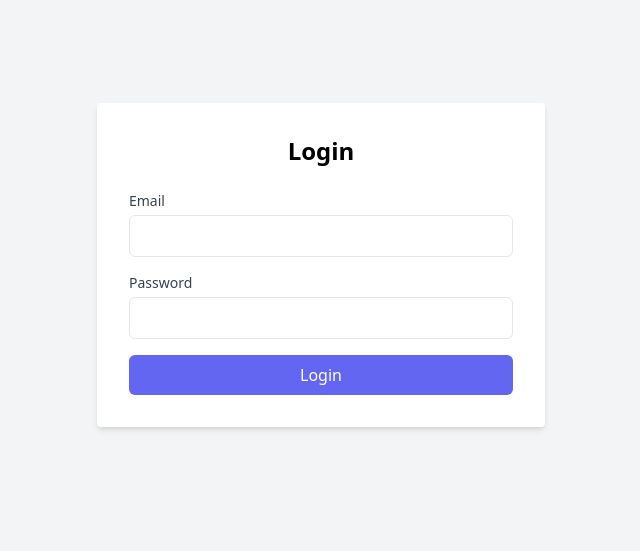
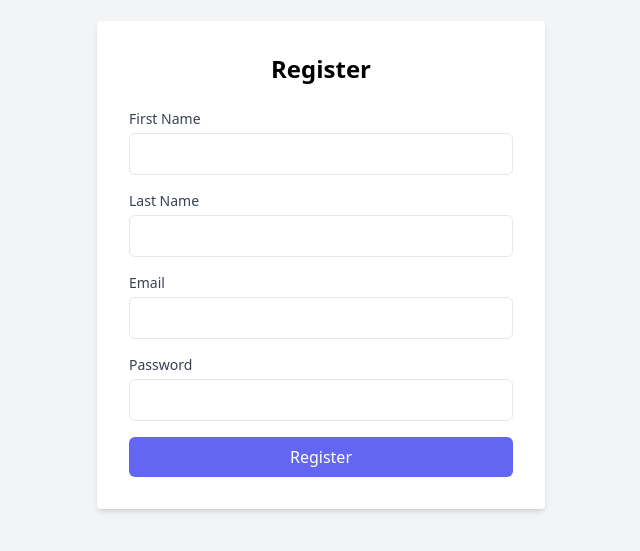
Before and after one commit to Jasleen-debug/CodeCognizance, a React (Vite) app in the folder frontend/: page / in a window 1280 px wide. Shown: the part 135-686 px from the top of the page, without its empty margins (319-959 px from the left). Built offline with nearby package versions, Linux system fonts and the light colour scheme.

Commit message:
Implemented state management using useState hook to handle registration form data

```diff
--- a/frontend/src/App.jsx
+++ b/frontend/src/App.jsx
@@ -1,13 +1,13 @@
 //import './App.css'
-//import RegistrationForm from "./components/RegistrationForm";
-import LoginForm from "./components/LoginForm"
+import RegistrationForm from "./components/RegistrationForm";
+//import LoginForm from "./components/LoginForm"
 
 function App() {
   return (
     <>
-{/*       <RegistrationForm />
- */}      <LoginForm/>
-    </>
+   <RegistrationForm />
+{/*    <LoginForm/>
+ */}    </>
   );
 }
 
--- a/frontend/src/components/RegistrationForm.jsx
+++ b/frontend/src/components/RegistrationForm.jsx
@@ -1,31 +1,79 @@
-//import React from 'react'
+import {useState} from 'react'
 
 const RegistrationForm = () => {
+
+  const [firstname, setFirstName] = useState('')
+  const [lastname, setLastName] = useState('')
+  const [email, setEmail] = useState('')
+  const [password, setPassword] = useState('')
+
+  const handleInputChange = (e) => {
+
+    const { name, value } = e.target
+
+    switch (name) {
+      case 'firstname':
+        setFirstName(value)
+        break
+      case 'lastname':
+        setLastName(value)
+        break
+      case 'email':
+        setEmail(value)
+        break
+      case 'password':
+        setPassword(value)
+        break
+      default:
+        break
+    }
+  }
+
+  const handleSubmit = (e) => {
+    e.preventDefault();
+    const formData = { firstname, lastname, email, password }
+    console.log(formData)
+    //we will send the form data to the backend later but for now just logging out on the console to see if all is good or no
+  }
+
   return (
     <div className="flex items-center justify-center min-h-screen bg-gray-100">
       <div className="w-full max-w-md p-8 space-y-6 bg-white rounded shadow-md">
         <h2 className="text-2xl font-bold text-center">Register</h2>
 
-        <form className="space-y-4">
+        <form className="space-y-4" onSubmit={handleSubmit}>
 
           <div>
             <label htmlFor="firstname" className="block text-sm font-medium text-gray-700">First Name</label>
-            <input type="text" id="frstname" name="firstname" className="w-full px-3 py-2 mt-1 border rounded-md focus:outline-none focus:ring focus:ring-indigo-200 focus:border-indigo-300" required/>
+            <input type="text" id="firstname" name="firstname" className="w-full px-3 py-2 mt-1 border rounded-md focus:outline-none focus:ring focus:ring-indigo-200 focus:border-indigo-300"
+                   value={firstname}
+                   onChange={handleInputChange}
+                   required />
           </div>
 
           <div>
             <label htmlFor="lastname" className="block text-sm font-medium text-gray-700">Last Name</label>
-            <input type="text" id="lastname" name="lastname" className="w-full px-3 py-2 mt-1 border rounded-md focus:outline-none focus:ring focus:ring-indigo-200 focus:border-indigo-300" required/>
+            <input type="text" id="lastname" name="lastname" className="w-full px-3 py-2 mt-1 border rounded-md focus:outline-none focus:ring focus:ring-indigo-200 focus:border-indigo-300"
+                   value={lastname}
+                   onChange={handleInputChange}
+                   required />
           </div>
 
           <div>
             <label htmlFor="email" className="block text-sm font-medium text-gray-700">Email</label>
-            <input type="email" id="email" name="email" className="w-full px-3 py-2 mt-1 border rounded-md focus:outline-none focus:ring focus:ring-indigo-200 focus:border-indigo-300" required/>
+            <input type="email" id="email" name="email" className="w-full px-3 py-2 mt-1 border rounded-md focus:outline-none focus:ring focus:ring-indigo-200 focus:border-indigo-300"
+                   autoComplete="email"
+                   value={email}
+                   onChange={handleInputChange}
+                   required />
           </div>
 
           <div>
             <label htmlFor="password" className="block text-sm font-medium text-gray-700">Password</label>
-            <input type="password" id="password" name="password" className="w-full px-3 py-2 mt-1 border rounded-md focus:outline-none focus:ring focus:ring-indigo-200 focus:border-indigo-300" required/>
+            <input type="password" id="password" name="password" className="w-full px-3 py-2 mt-1 border rounded-md focus:outline-none focus:ring focus:ring-indigo-200 focus:border-indigo-300"
+                   value={password}
+                   onChange={handleInputChange}
+                   required />
           </div>
 
           <button type="submit" className="w-full px-4 py-2 text-white bg-indigo-500 rounded-md hover:bg-indigo-600 focus:outline-none focus:ring-2 focus:ring-offset-2 focus:ring-indigo-500">Register</button>
```
